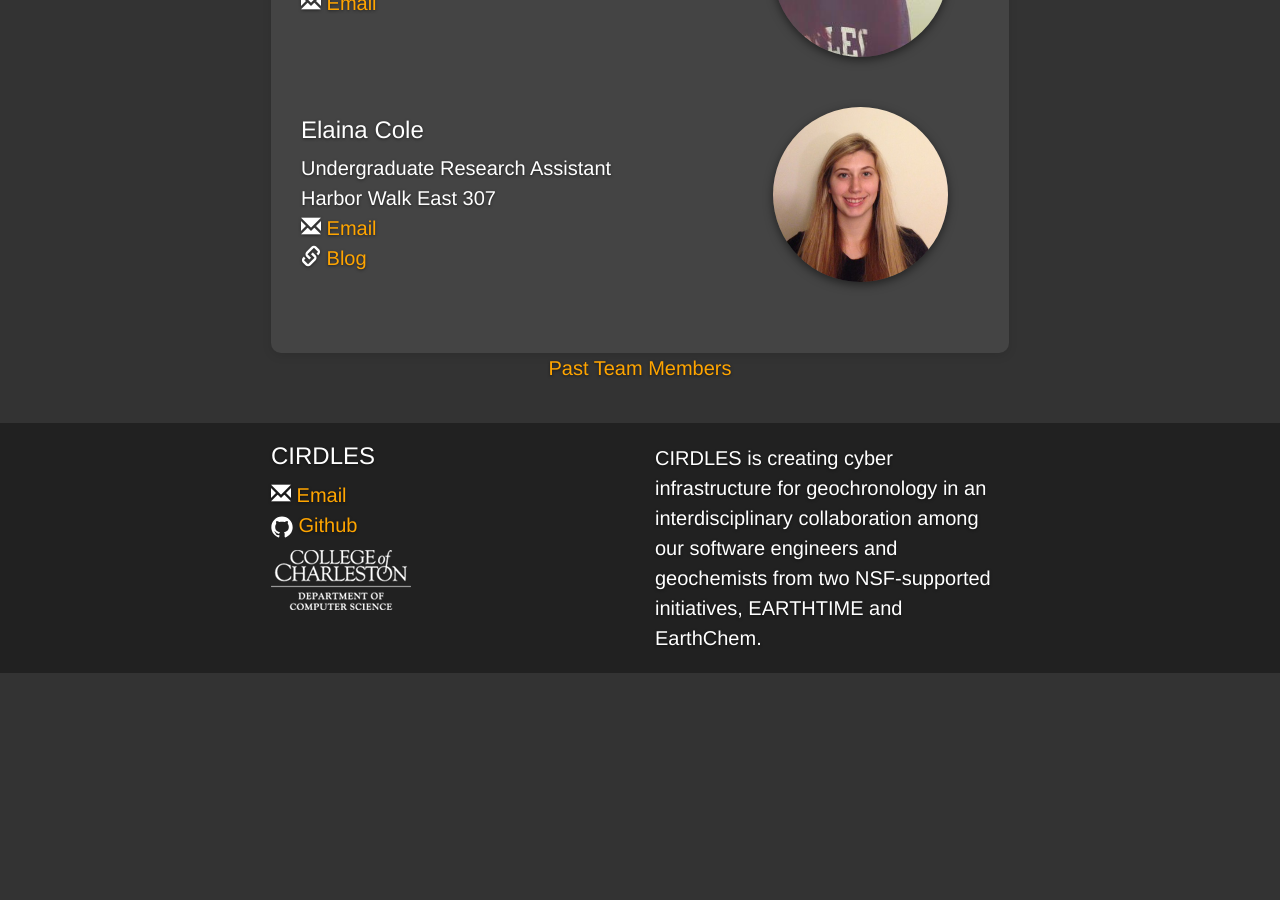
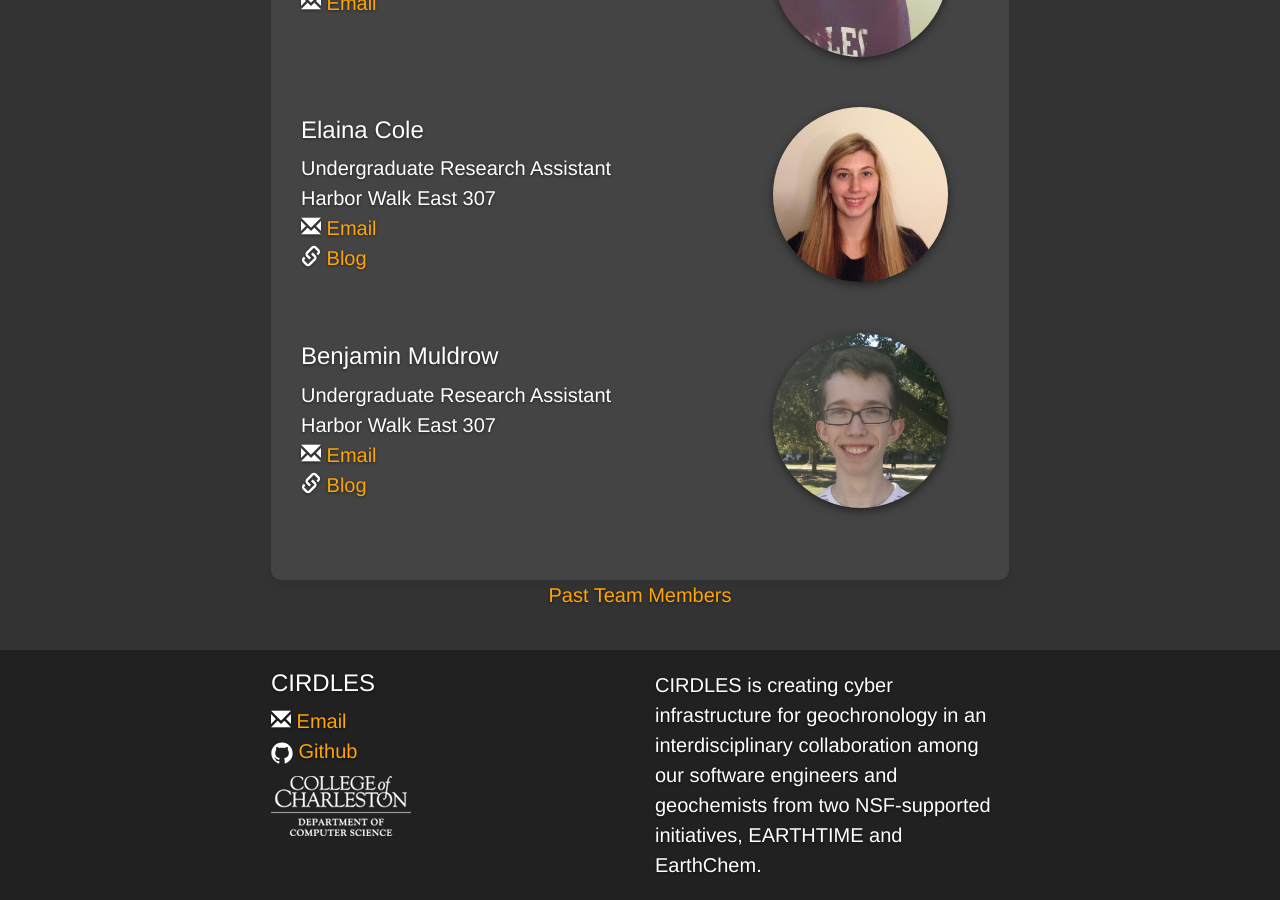
Before and after one commit to shefaliemmanuel/cirdles.github.com, a Jekyll site: the page built from about/people.html, in a window 1280 px wide and 900 px high, scrolled down 1622 px. Built offline with Jekyll 4.4.1, drawn with Linux system fonts in a browser that asks for light colours; before the commit the page ends 2295 px from its top, so only the background shows below that.

Commit message:
added Ben Muldrow's information to people page

```diff
--- a/_data/members.yml
+++ b/_data/members.yml
@@ -222,3 +222,12 @@
   office: Harbor Walk East 307
   email: tlevans@g.cofc.edu
   blog: http://tomevansdatavis.blogspot.com/
+
+- name: Benjamin Muldrow
+  date: 2015-10-21 00:00:00
+  status: current
+  image: benjamin_muldrow.jpg
+  position: Undergraduate Research Assistant
+  office: Harbor Walk East 307
+  email: muldrowbr@g.cofc.edu
+  blog: https://muldrowbr.wordpress.com/
```
Also changed, not shown: assets/images/benjamin_muldrow.jpg (added).
